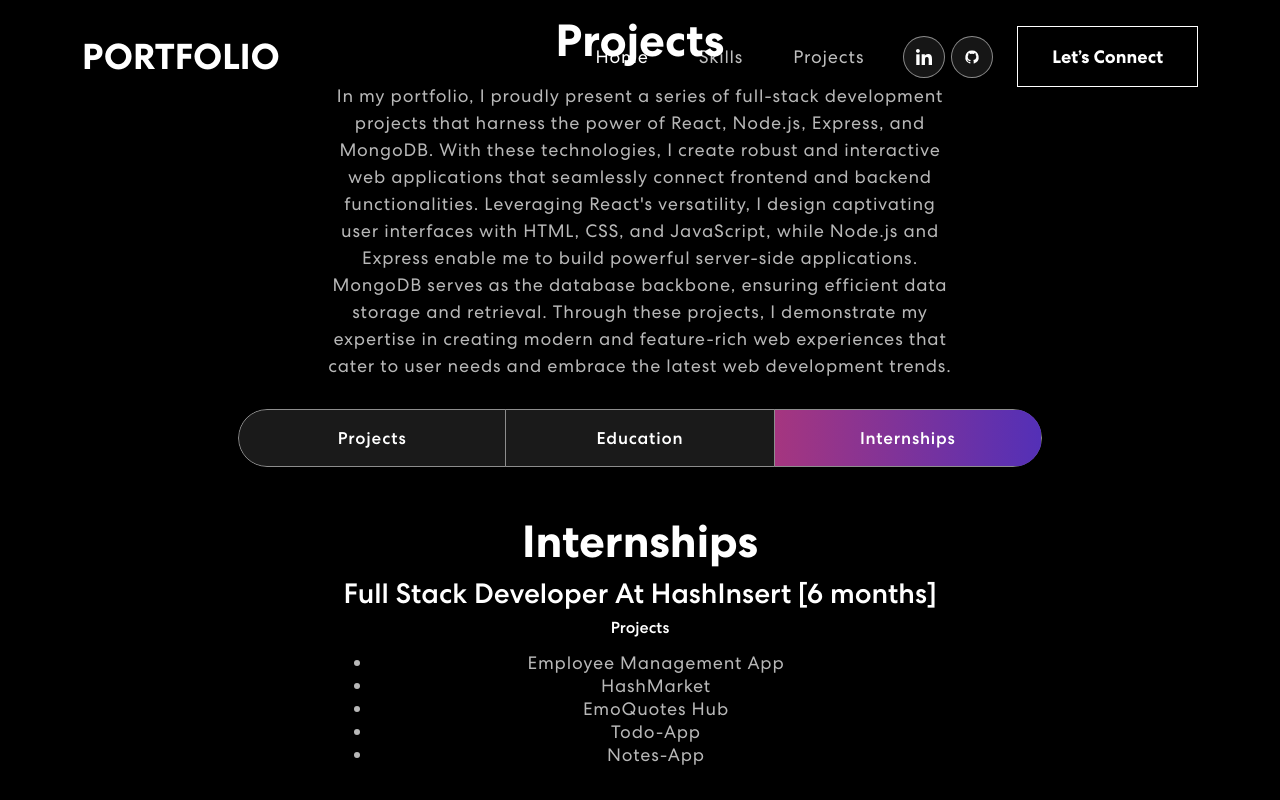
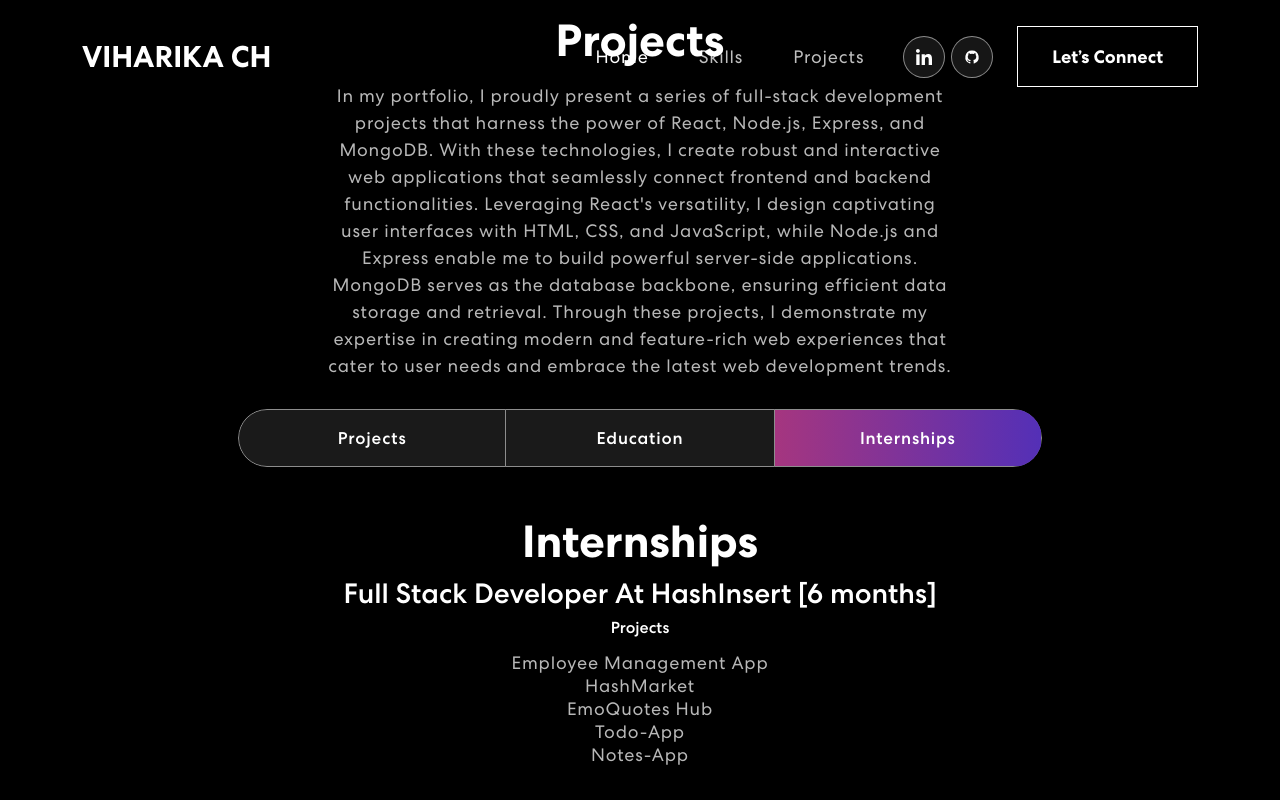
Before and after one commit to viharika-Chinthapalli/myPortfolio, a React (Create React App) app in the folder frontend/: page / in a window 1280 px wide. Both pictures are taken after a click on the tab "Internships". Shown: the part 1516-2316 px from the top of the page. Built offline with nearby package versions, Linux system fonts and the light colour scheme.

Commit message:
"favicon"

```diff
--- a/frontend/src/components/NavBar.js
+++ b/frontend/src/components/NavBar.js
@@ -35,7 +35,7 @@ export const NavBar = () => {
       <Navbar expand="md" className={scrolled ? "scrolled" : ""}>
         <Container>
           <Navbar.Brand href="/">
-            <div style={{color:"white", fontWeight: "bold", fontSize: "36px"}}>PORTFOLIO</div>
+            <div style={{color:"white", fontWeight: "bold", fontSize: "30px"}}>VIHARIKA CH</div>
           </Navbar.Brand>
           <Navbar.Toggle aria-controls="basic-navbar-nav">
             <span className="navbar-toggler-icon"></span>
--- a/frontend/src/components/Projects.js
+++ b/frontend/src/components/Projects.js
@@ -128,7 +128,7 @@ export const Projects = () => {
                           <h6>Projects</h6>
                           <p>
 
-                          <ul >
+                          <ul className="list-unstyled">
                             <li>Employee Management App</li>
                             <li>HashMarket</li>
                             <li>EmoQuotes Hub</li>
```
Also changed, not shown: 1 other file (tests, documents, lock files or other folders).
